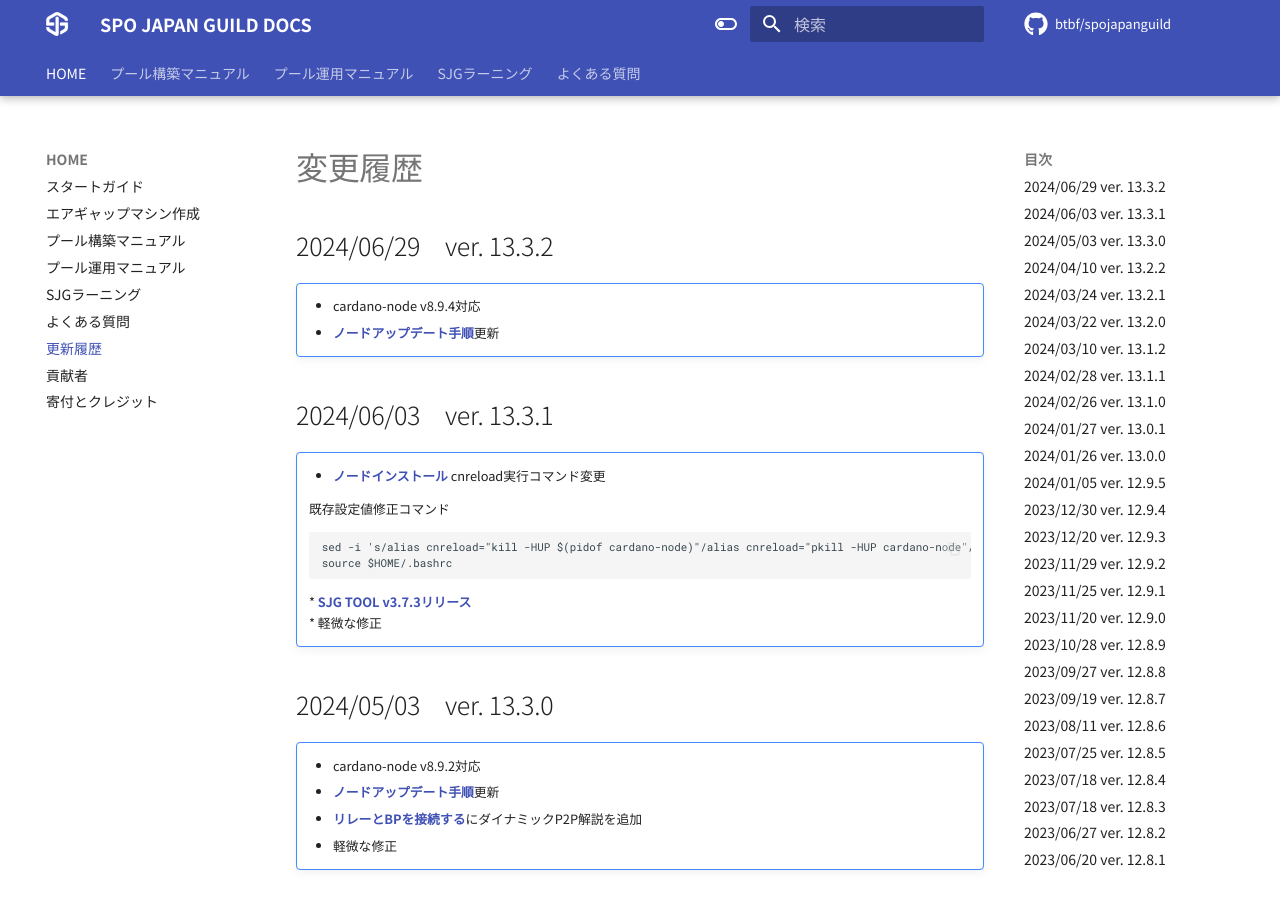
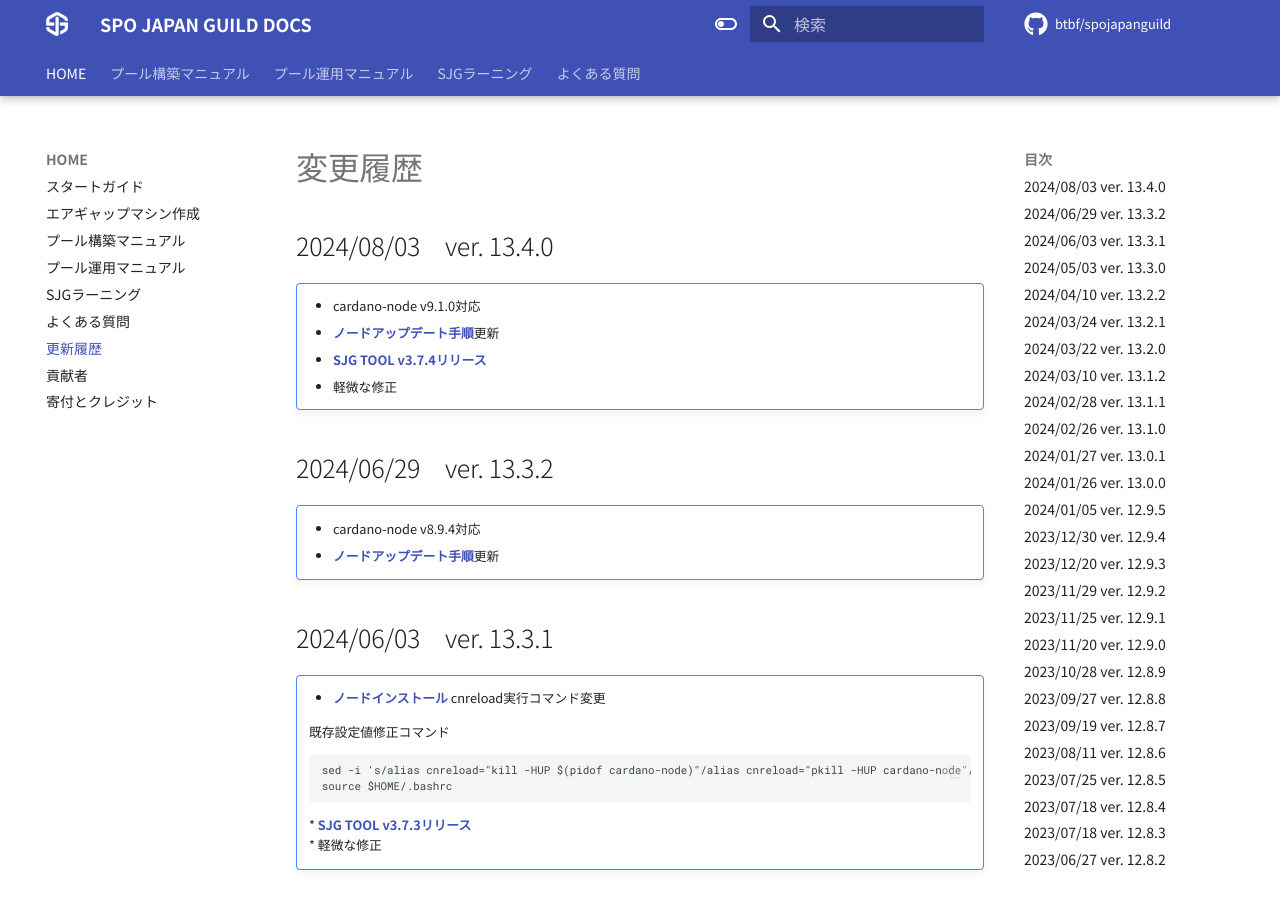
Before and after one commit to btbf/spojapanguild, an MkDocs documentation site: the page built from docs/changelogs.md, in a window 1280 px wide and 900 px high. Built offline with MkDocs 1.6.1 and Material for MkDocs 9.7.7, drawn with Linux system fonts in a browser that asks for light colours; comment, search, counter and statistics services are not loaded.

Commit message:
changelog fix

```diff
--- a/docs/changelogs.md
+++ b/docs/changelogs.md
@@ -1,4 +1,11 @@
 # 変更履歴
+
+## 2024/08/03　ver. 13.4.0
+!!! note ""
+    * cardano-node v9.1.0対応
+    * [**ノードアップデート手順**](operation/node-update.md)更新
+    * [**SJG TOOL v3.7.4リリース**](operation/tool.md)
+    * 軽微な修正
 
 ## 2024/06/29　ver. 13.3.2
 !!! note ""
```
